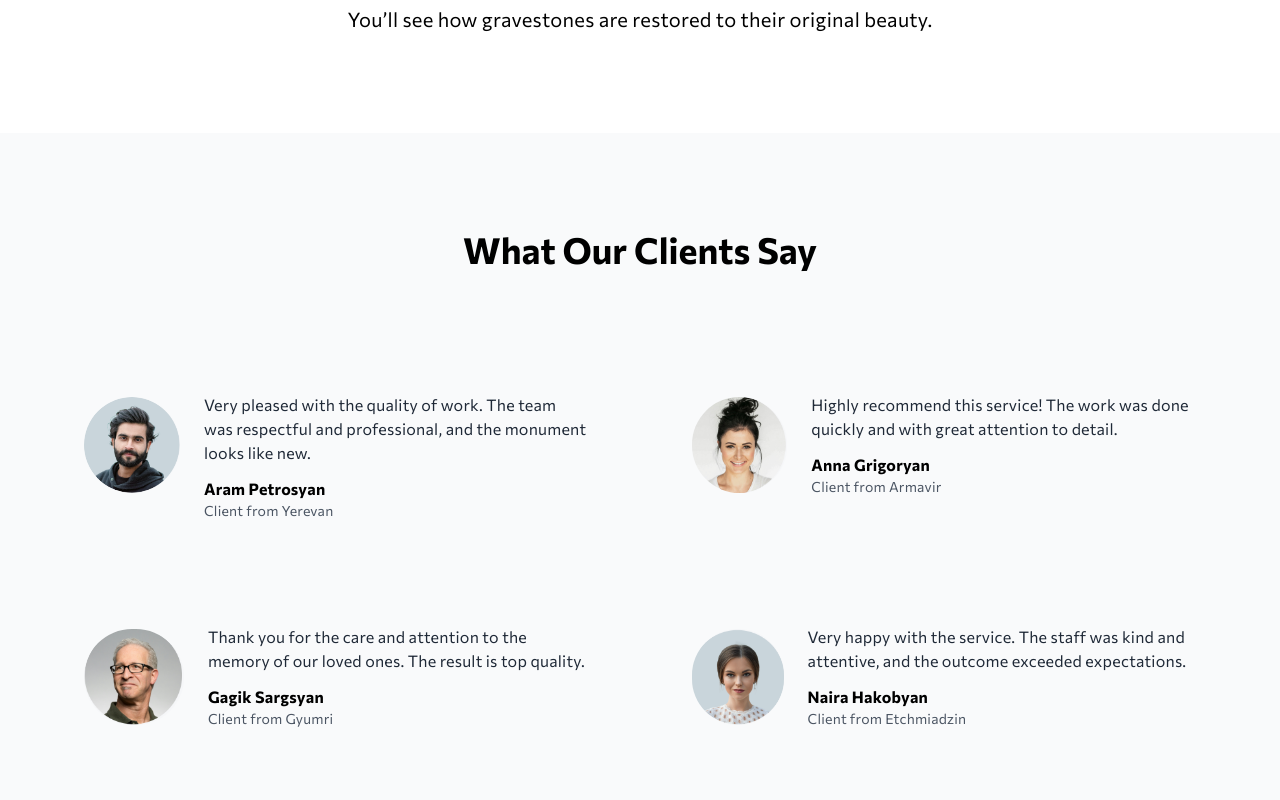
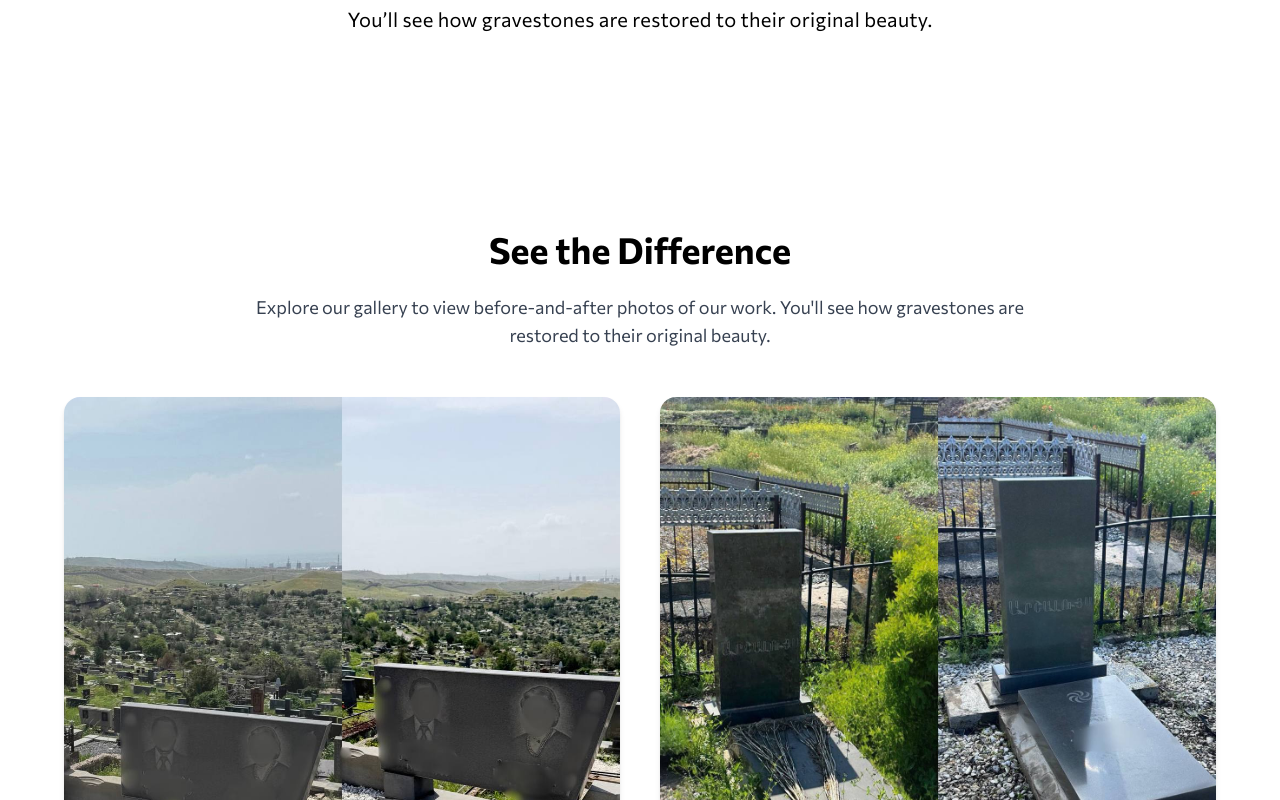
Before and after one commit to GorSoghomonian/Luysar_latest, a React (Vite) app: page / in a window 1280 px wide. Shown: the part 3780-4580 px from the top of the page. Built offline with nearby package versions, Linux system fonts and the light colour scheme.

Commit message:
before afther

```diff
--- a/src/App.jsx
+++ b/src/App.jsx
@@ -10,6 +10,7 @@ import GalleryIntro from './components/difference/GalleryIntro';
 import Testimonials from './components/reviews/Testimonials';
 import ContactForm from './components/contact/ContactForm';
 import Footer from './components/Footer';
+import GallerySection from './components/difference/GallerySection';
 
 
 
@@ -25,6 +26,7 @@ export default function App() {
       <ServiceBlock2 />
       <ProcessBlock />
       <GalleryIntro />
+      <GallerySection />
       <Testimonials />
       <ContactForm />
       <Footer />
```
